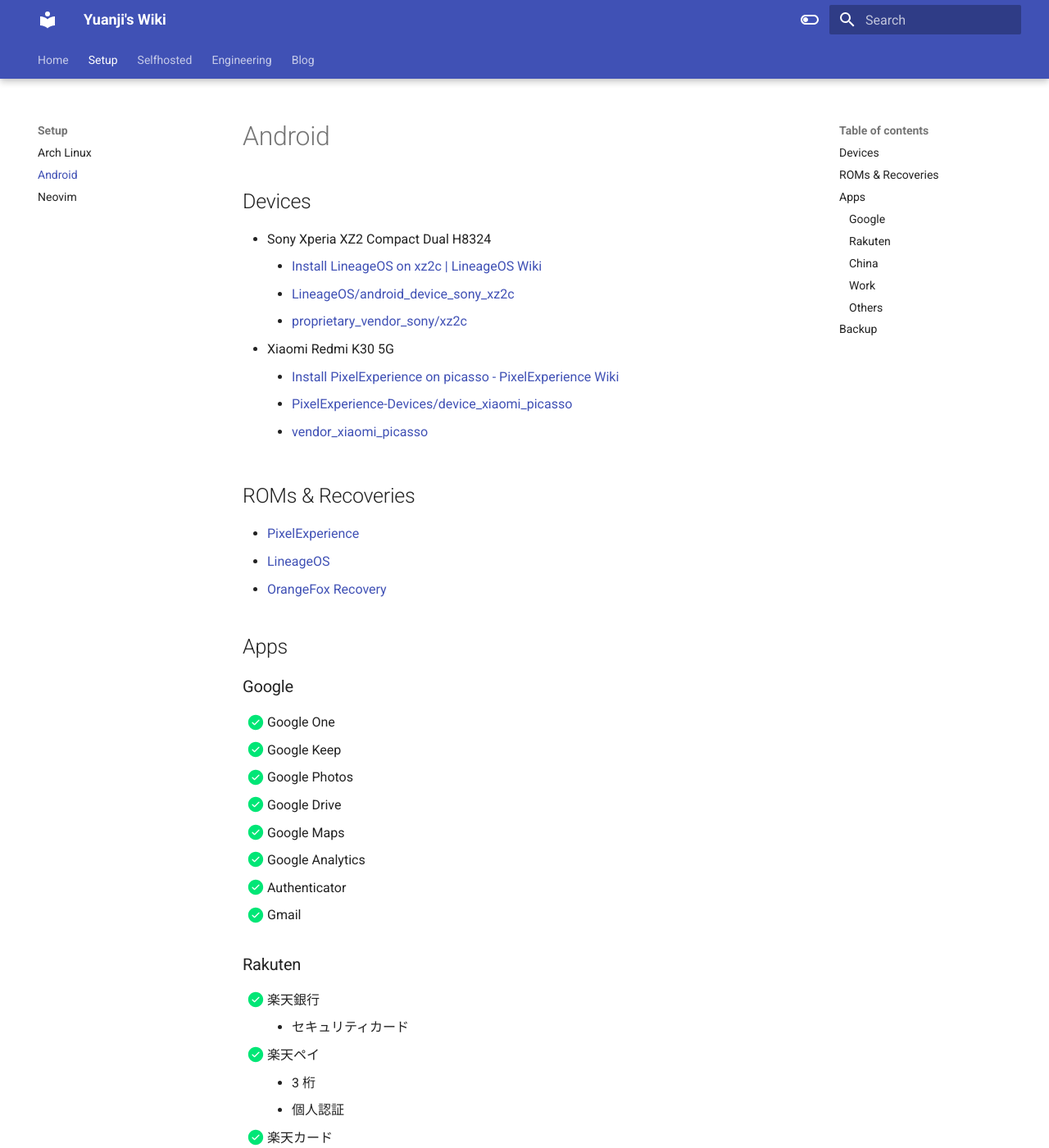
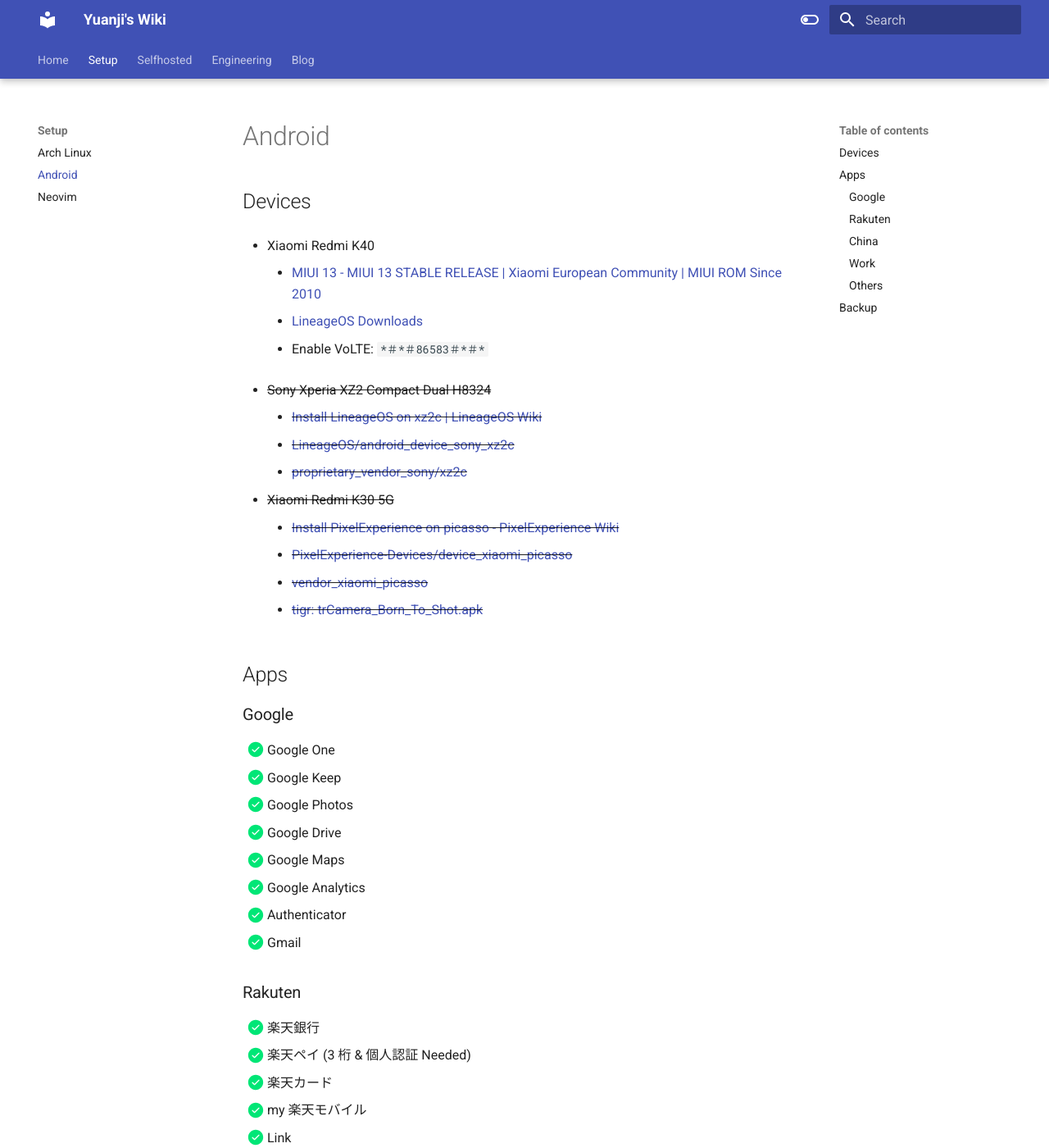
Before and after one commit to yuanji-dev/wiki, an MkDocs documentation site: the page built from docs/setup/android.md, in a window 1280 px wide and 1400 px high. Shown: the whole window at 82% size. Built offline with MkDocs 1.6.1 and Material for MkDocs 9.7.7, drawn with Linux system fonts in a browser that asks for light colours; some of the changed text lies outside the part shown.

Commit message:
fix(setup): update android.md

```diff
--- a/docs/setup/android.md
+++ b/docs/setup/android.md
@@ -1,6 +1,14 @@
 # Android
 
 ## Devices
+
+- Xiaomi Redmi K40
+
+  - [MIUI 13 - MIUI 13 STABLE RELEASE | Xiaomi European Community | MIUI ROM Since 2010](https://xiaomi.eu/community/threads/miui-13-stable-release.64441/)
+  - [LineageOS Downloads](https://download.lineageos.org/alioth)
+  - Enable VoLTE: `*＃*＃86583＃*＃*`
+
+<s>
 
 - Sony Xperia XZ2 Compact Dual H8324
   - [Install LineageOS on xz2c | LineageOS Wiki](https://wiki.lineageos.org/devices/xz2c/install)
@@ -10,12 +18,9 @@
   - [Install PixelExperience on picasso - PixelExperience Wiki](https://wiki.pixelexperience.org/devices/picasso/install/)
   - [PixelExperience-Devices/device_xiaomi_picasso](https://github.com/PixelExperience-Devices/device_xiaomi_picasso)
   - [vendor_xiaomi_picasso](https://gitlab.pixelexperience.org/android/vendor-blobs/vendor_xiaomi_picasso)
+  - [tigr: trCamera_Born_To_Shot.apk](https://www.celsoazevedo.com/files/android/google-camera/f/changelog1481/)
 
-## ROMs & Recoveries
-
-- [PixelExperience](https://download.pixelexperience.org/)
-- [LineageOS](https://download.lineageos.org/)
-- [OrangeFox Recovery](https://orangefox.download/)
+</s>
 
 ## Apps
 
@@ -33,10 +38,7 @@
 ### Rakuten
 
 - [x] 楽天銀行
-  - セキュリティカード
-- [x] 楽天ペイ
-  - 3 桁
-  - 個人認証
+- [x] 楽天ペイ (3 桁 & 個人認証 Needed)
 - [x] 楽天カード
 - [x] my 楽天モバイル
 - [x] Link
@@ -57,8 +59,7 @@
 - [x] Okta Verify
 - [x] Slack
 - [x] Viber
-- [x] PagerDuty
-      rakpd
+- [x] PagerDuty (rakpd)
 
 ### Others
 
@@ -67,16 +68,15 @@
 - [x] Swarm
 - [x] Twitter
 - [x] Notion
-- [x] FairEmail
-- [x] WireGuard
+- [x] FairEmail (Export & Import Needed)
+- [x] WireGuard (Export & Import Needed)
 - [x] PayPal
 - [x] O'Reilly
 - [x] 新型コロナウイルス　接触確認アプリ
 - [x] Reddit
 - [x] Poweramp
 - [x] Y !ファイナンス
-- [tigr: trCamera_Born_To_Shot.apk](https://www.celsoazevedo.com/files/android/google-camera/f/changelog1481/)
 
 ## Backup
 
-- https://github.com/machiav3lli/oandbackupx
+- [machiav3lli/oandbackupx: backup manager for android](https://github.com/machiav3lli/oandbackupx)
```
